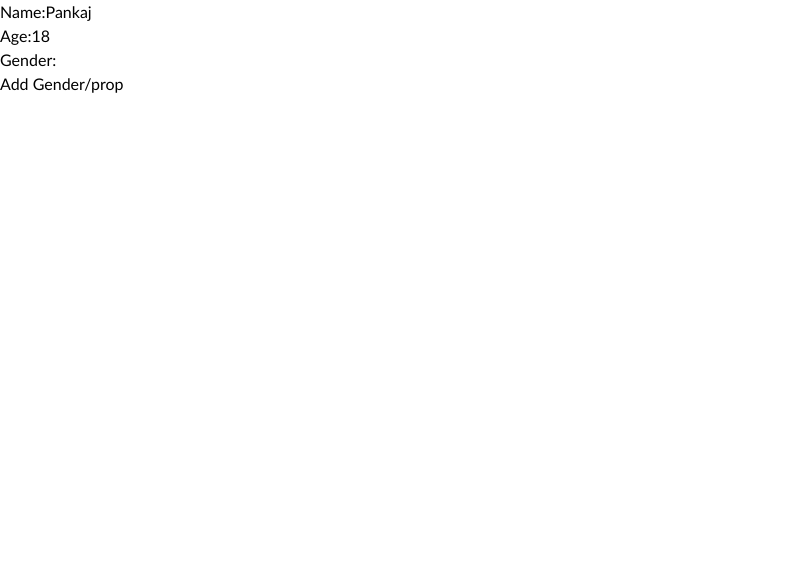
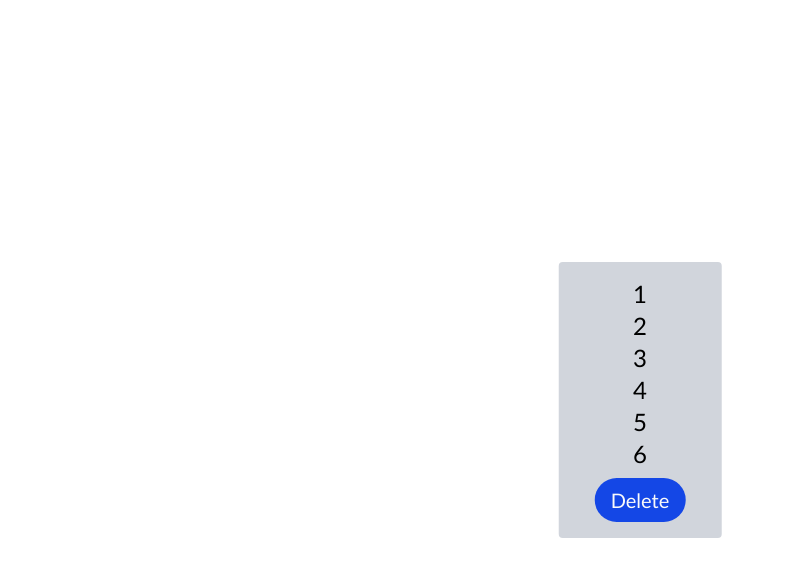
Before and after one commit to PankajKushwaha528/Prectice_React, a React (Vite) app: page / in a window 1280 px wide. Shown: the top 576 px of the page, without its empty margins (0-785 px from the left). Built offline with nearby package versions, Linux system fonts and the light colour scheme; the HTML template or start-up script is replaced by a standard one.

Commit message:
UseState_Array_del_elem

```diff
--- a/src/App.jsx
+++ b/src/App.jsx
@@ -4,11 +4,13 @@ import MusicShowcase from "./component/MusicShowcase";
 import UseState from "./component/UseState"
 import UseState_object from "./component/UseState_object"
 import Update_add_prop_in_obj_useState from "./component/Update_add_prop_in_obj_useState";
+import UseState_Array_del_elem from "./component/UseState_Array_del_elem"
 const App = () => {
 
     return (
         <div>
-          <Update_add_prop_in_obj_useState/>
+          <UseState_Array_del_elem/>
+          {/* <Update_add_prop_in_obj_useState/> */}
           {/* <UseState_object/> */}
           {/* <UseState/> */}
           {/* <MusicShowcase/> */}
--- /dev/null
+++ b/src/component/UseState_Array_del_elem.jsx
@@ -0,0 +1,18 @@
+import React, { useState } from 'react'
+
+const UseState_Array_del_elem = () => {
+
+    const [val, setVal] = useState([1, 2, 3, 4, 5, 6])
+
+    const deleteHandler = () => setVal(() => {
+        return val.filter((item, index) => index != val.length - 1)
+    })
+    return (
+        <div className=' absolute text-center top-1/2 left-1/2 -translate-x-1/2 -translate-y-1/2 bg-gray-300 rounded px-9 py-4 '>
+            {val.map(items => <h1 className='text-2xl font-sans'>{items}</h1>)}
+            <button onClick={deleteHandler} className='px-4 py-2 rounded-3xl mt-2 bg-blue-700 text-zinc-50 text-xl font-sans active:scale-95'>Delete</button>
+        </div>
+    )
+}
+
+export default UseState_Array_del_elem
```
